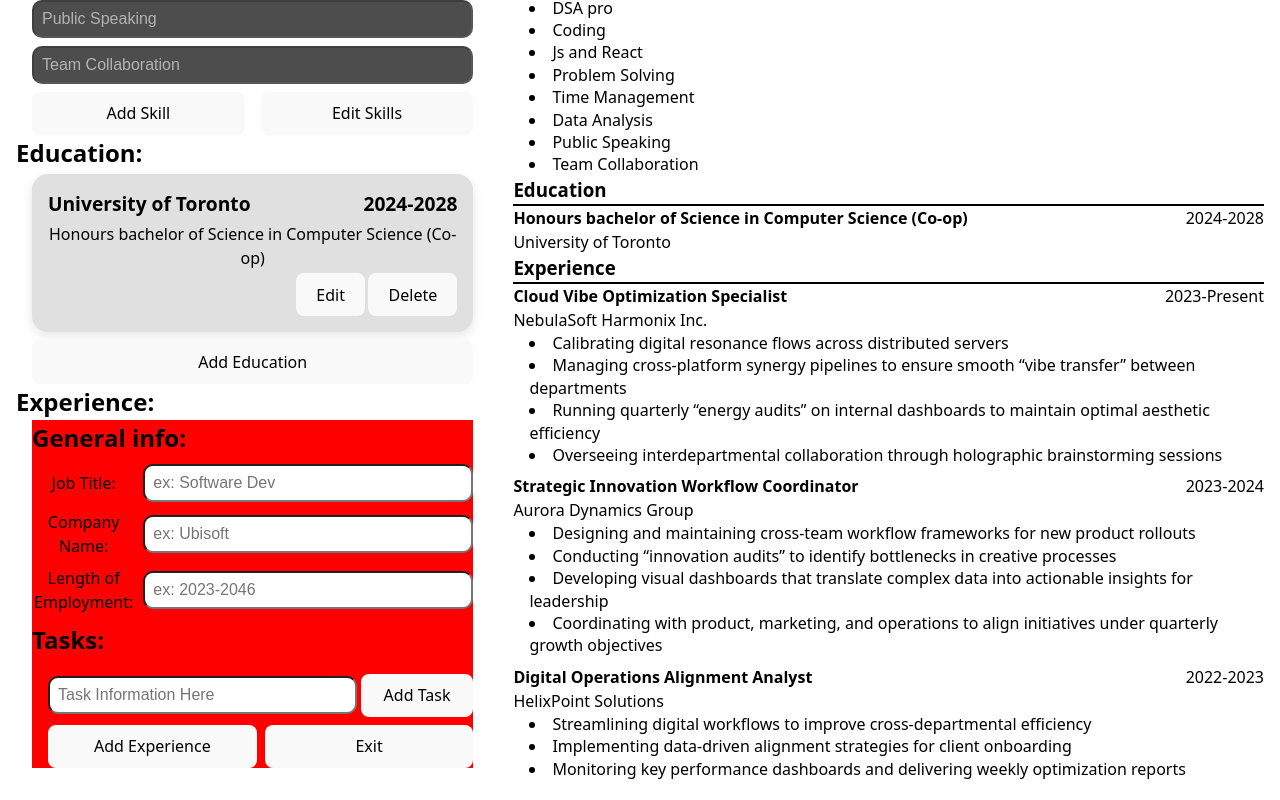
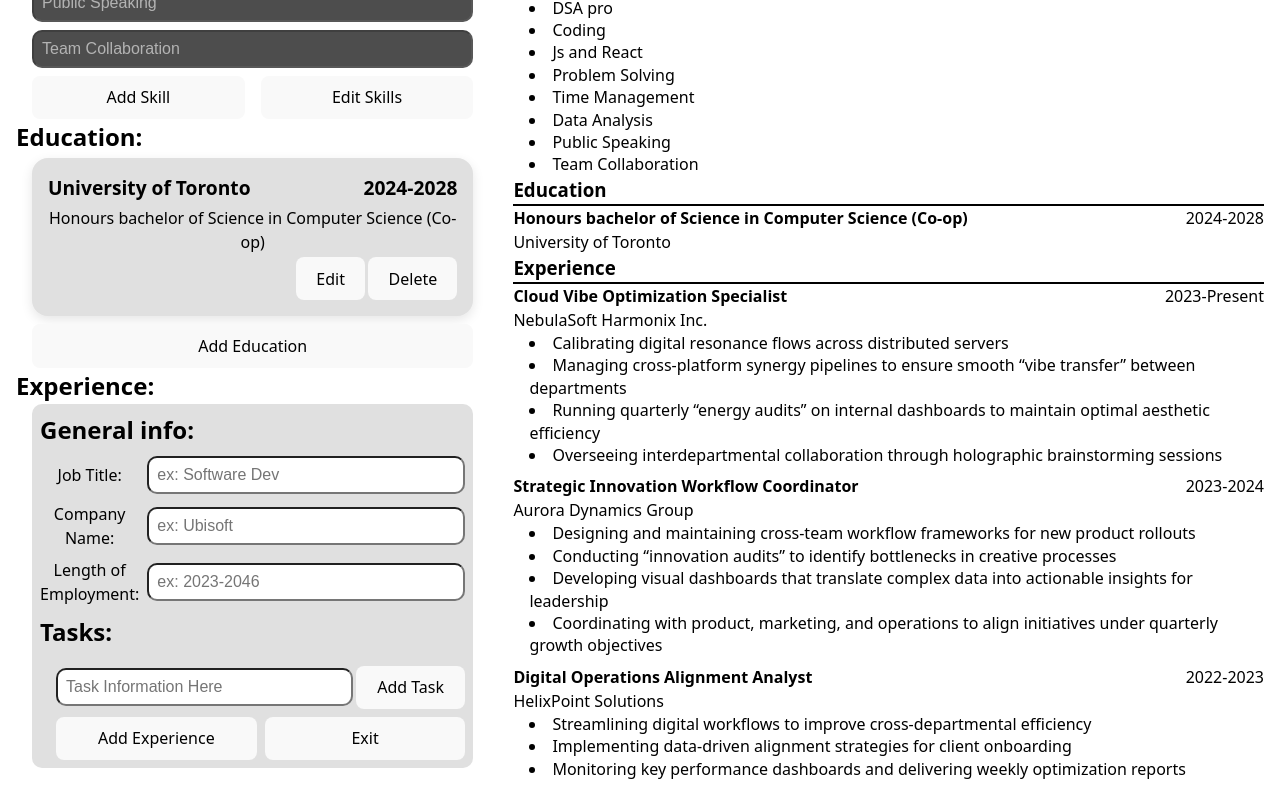
Before and after one commit to raihanCarder/resume-builder, a React (Vite) app: page / in a window 1280 px wide. Both pictures are taken after a click on the button "Add Experience". Shown: the part 132-932 px from the top of the page. Built offline with nearby package versions, Linux system fonts and the light colour scheme.

Commit message:
Add exp section complete

```diff
--- a/src/components/editor/editorExperience.jsx
+++ b/src/components/editor/editorExperience.jsx
@@ -1,4 +1,5 @@
 import { useState } from "react";
+import ErrorMessage from "../errorMsg";
 
 export default function ExperienceSection({ data, setResumeData }) {
   const [mode, setMode] = useState("view");
@@ -27,6 +28,7 @@ function AddExperience({ setResumeData, setMode }) {
     tasks: [],
   });
 
+  const [viewErrors, setViewErrors] = useState(false);
   const [taskData, setTaskData] = useState("");
 
   const handleTaskInputChange = (value) => {
@@ -49,9 +51,46 @@ function AddExperience({ setResumeData, setMode }) {
     }));
   };
 
+  const handleExpChanges = (e) => {
+    const { name, value } = e.target;
+    setExperienceData((prev) => ({ ...prev, [name]: value }));
+  };
+
+  const addExpData = (e) => {
+    e.preventDefault();
+    setViewErrors(true);
+    if (
+      !experienceData.company ||
+      !experienceData.jobTitle ||
+      !experienceData.lengthOfEmployment
+    )
+      return;
+
+    setResumeData((prev) => ({
+      ...prev,
+      experience: [
+        ...prev.experience,
+        {
+          id: crypto.randomUUID(),
+          company: experienceData.company,
+          jobTitle: experienceData.jobTitle,
+          lengthOfEmployment: experienceData.lengthOfEmployment,
+          tasks: experienceData.tasks,
+        },
+      ],
+    }));
+    setMode("view");
+  };
+
   return (
     <div className="view-experience-container">
-      <form action="" noValidate method="post" className="add-exp-form">
+      <form
+        action=""
+        noValidate
+        method="post"
+        className="add-exp-form"
+        onSubmit={addExpData}
+      >
         <h2>General info:</h2>
         <div className="exp-info">
           <label htmlFor="exp-input-jobTitle">Job Title:</label>
@@ -60,6 +99,7 @@ function AddExperience({ setResumeData, setMode }) {
             name="jobTitle"
             id="exp-input-jobTitle"
             placeholder="ex: Software Dev"
+            onChange={(e) => handleExpChanges(e)}
           />
         </div>
         <div className="exp-info">
@@ -69,6 +109,7 @@ function AddExperience({ setResumeData, setMode }) {
             name="company"
             id="exp-input-company"
             placeholder="ex: Ubisoft"
+            onChange={(e) => handleExpChanges(e)}
           />
         </div>
         <div className="exp-info">
@@ -80,6 +121,7 @@ function AddExperience({ setResumeData, setMode }) {
             name="lengthOfEmployment"
             id="exp-input-len-employmeny"
             placeholder="ex: 2023-2046"
+            onChange={(e) => handleExpChanges(e)}
           />
         </div>
         <h2>Tasks:</h2>
@@ -108,6 +150,17 @@ function AddExperience({ setResumeData, setMode }) {
             </button>
           </div>
         </div>
+
+        {viewErrors && !experienceData.company && (
+          <ErrorMessage msg="Error: Company name empty " />
+        )}
+
+        {viewErrors && !experienceData.jobTitle && (
+          <ErrorMessage msg="Error: Job Title empty " />
+        )}
+        {viewErrors && !experienceData.lengthOfEmployment && (
+          <ErrorMessage msg="Error: Length of Employment empty " />
+        )}
 
         <div className="add-exp-btns">
           <button type="submit">Add Experience</button>
--- a/src/styles/App.css
+++ b/src/styles/App.css
@@ -492,8 +492,10 @@ input {
   align-items: flex-start;
   justify-content: center;
   width: 100%;
-  background-color: red;
   gap: 0.5rem;
+  background-color: #e0e0e0;
+  border-radius: 10px;
+  padding: 0.5rem;
 }
 
 .add-exp-btns {
```
